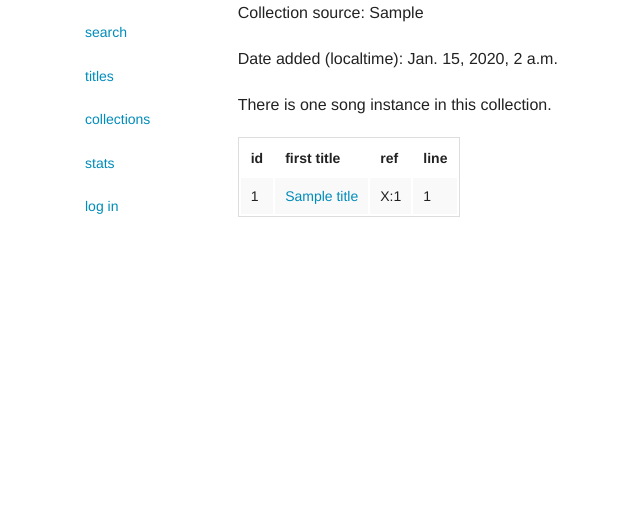
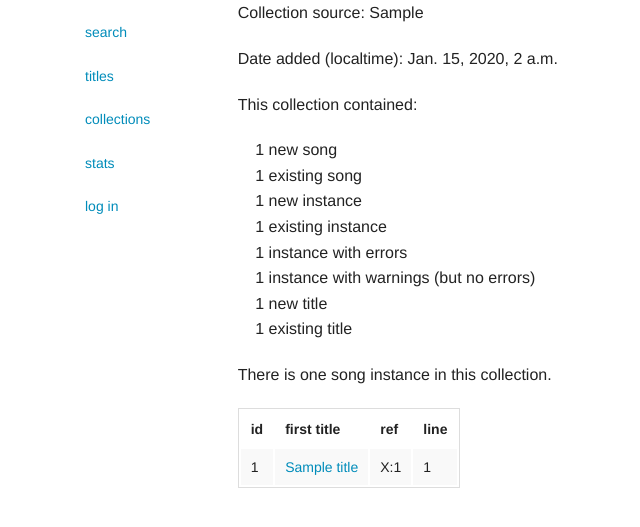
Before and after one commit to theabolton/abcdb, a Django app: page /collection/1/ in a window 1280 px wide. Shown: the part 82-609 px from the top of the page, without its empty margins (84-724 px from the left). Run offline with Django 3.2, Linux system fonts and the light colour scheme; tables that the repository leaves empty hold one stand-in row (values such as "Sample post"); parts of the project's set-up code (start-up, migrations or seed data) failed here and were passed over.

Commit message:
Add per-collection statistics to the database.

```diff
--- a/main/models.py
+++ b/main/models.py
@@ -60,6 +60,14 @@ class Collection(models.Model):
     instances = models.ManyToManyField(Instance, through='CollectionInstance')
     source = models.CharField(max_length=200, unique=True, db_index=True)
     date = models.DateTimeField()
+    new_songs = models.IntegerField(default=0)
+    existing_songs = models.IntegerField(default=0)
+    new_instances = models.IntegerField(default=0)
+    existing_instances = models.IntegerField(default=0)
+    error_instances = models.IntegerField(default=0)
+    warning_instances = models.IntegerField(default=0)
+    new_titles = models.IntegerField(default=0)
+    existing_titles = models.IntegerField(default=0)
 
     def __str__(self):
         return self.source
@@ -71,8 +79,8 @@ class CollectionInstance(models.Model):
     which it occured."""
     collection = models.ForeignKey(Collection, on_delete=models.PROTECT)
     instance = models.ForeignKey(Instance, on_delete=models.PROTECT)
-    X = models.PositiveIntegerField()
-    line_number = models.PositiveIntegerField()
+    X = models.IntegerField()
+    line_number = models.IntegerField()
 
     def __str__(self):
         return 'CollectionInstance {}:{}'.format(self.collection_id, self.instance_id)
--- a/main/templates/main/collection.html
+++ b/main/templates/main/collection.html
@@ -8,9 +8,20 @@
 <p>Collection source: {{ collection.source }}</p>
 <p>Date added (localtime): {{ collection.date|localtime }}</p>
 {% with instances=view.collectioninstances %}
+<p>This collection contained:</p>
+<ul style="list-style: none;">
+    <li>{{ collection.new_songs }} new song{{ collection.new_songs|pluralize }}</li>
+    <li>{{ collection.existing_songs }} existing song{{ collection.existing_songs|pluralize }}</li>
+    <li>{{ collection.new_instances }} new instance{{ collection.new_instances|pluralize }}</li>
+    <li>{{ collection.existing_instances }} existing instance{{ collection.existing_instances|pluralize }}</li>
+    <li>{{ collection.error_instances }} instance{{ collection.error_instances|pluralize }} with errors</li>
+    <li>{{ collection.warning_instances }} instance{{ collection.warning_instances|pluralize }} with warnings (but no errors)</li>
+    <li>{{ collection.new_titles }} new title{{ collection.new_titles|pluralize }}</li>
+    <li>{{ collection.existing_titles }} existing title{{ collection.existing_titles|pluralize }}</li>
+</ul>
 {% with count=instances.paginator.count %}
 <p>There {{ count|pluralize:"is,are"}} {{ count|apnumber }} song
-    instance{{ count|pluralize:"s" }} in this collection.</p>
+    instance{{ count|pluralize }} in this collection.</p>
 {% endwith %}
 {% if instances.has_other_pages %}
     <p>Displaying page {{ instances.number }} of {{ instances.paginator.num_pages }}.</p>
--- a/main/views.py
+++ b/main/views.py
@@ -228,6 +228,20 @@ class UploadParser(ABCParser):
             self.journal += format_html("Found existing collection '{}'<br>\n", source)
 
 
+    def parse(self, filehandle):
+        """Parse ABC upload, then save statistics to the collection."""
+        super().parse(filehandle)
+        self.collection_inst.new_songs = self.counts['new_songs']
+        self.collection_inst.existing_songs = self.counts['existing_songs']
+        self.collection_inst.new_instances = self.counts['new_instances']
+        self.collection_inst.existing_instances = self.counts['existing_instances']
+        self.collection_inst.error_instances = self.counts['error_instances']
+        self.collection_inst.warning_instances = self.counts['warning_instances']
+        self.collection_inst.new_titles = self.counts['new_titles']
+        self.collection_inst.existing_titles = self.counts['existing_titles']
+        self.collection_inst.save()
+
+
     def start_tune(self):
         self.tune_had_errors = False
         self.tune_had_warnings = False
@@ -243,10 +257,10 @@ class UploadParser(ABCParser):
         song_inst, new = Song.objects.get_or_create(digest=song_digest)
         if new:
             self.journal += format_html("Adding new song {}<br>\n", song_digest[:7])
-            self.counts['new_song'] += 1
+            self.counts['new_songs'] += 1
         else:
             self.journal += format_html("Found existing song {}<br>\n", song_digest[:7])
-            self.counts['existing_song'] += 1
+            self.counts['existing_songs'] += 1
         # save Titles
         first_title_inst = None
         if not tune.T:
@@ -256,10 +270,10 @@ class UploadParser(ABCParser):
                                  defaults={'flat_title': remove_diacritics(t).lower()})
             if new:
                 self.journal += format_html("Adding new title '{}'<br>\n", t)
-                self.counts['new_title'] += 1
+                self.counts['new_titles'] += 1
             else:
                 self.journal += format_html("Found existing title '{}'<br>\n", t)
-                self.counts['existing_title'] += 1
+                self.counts['existing_titles'] += 1
             title_inst.songs.add(song_inst)
             if not first_title_inst:
                 first_title_inst = title_inst
@@ -274,10 +288,10 @@ class UploadParser(ABCParser):
                                            'first_title': first_title_inst})
         if new:
             self.journal += format_html("Adding new instance {}<br>\n", tune_digest[:7])
-            self.counts['new_instance'] += 1
+            self.counts['new_instances'] += 1
         else:
             self.journal += format_html("Found existing instance {}<br>\n", tune_digest[:7])
-            self.counts['existing_instance'] += 1
+            self.counts['existing_instances'] += 1
         # add instance to collection
         collinst_inst = CollectionInstance.objects.create(instance=instance_inst,
                                                           collection=self.collection_inst,
@@ -285,11 +299,11 @@ class UploadParser(ABCParser):
         collinst_inst.save()
         # note warning status
         if self.tune_had_errors:
-            self.counts['error_instance'] +=1
+            self.counts['error_instances'] +=1
         elif self.tune_had_warnings:
-            self.counts['warning_instance'] +=1
+            self.counts['warning_instances'] +=1
         else:
-            self.counts['good_instance'] +=1
+            self.counts['good_instances'] +=1
 
 
     def log(self, severity, message, text):
@@ -338,17 +352,17 @@ def upload(request):
             # build a list of natural-language descriptions of the results
             results = []
             for key, text in (
-                    ('new_song', '{} new song{}'),
-                    ('existing_song', '{} existing song{}'),
-                    ('new_instance', '{} new song instance{}'),
-                    ('existing_instance', '{} existing song instance{}'),
-                    ('error_instance', '{} instance{} with errors'),
-                    ('warning_instance', '{} instance{} with warnings'),
-                    ('good_instance', '{} instance{} with no errors or warnings'),
-                    ('new_title', '{} new title{}'),
-                    ('existing_title', '{} existing title{}')):
+                    ('new_songs', '{} new song{}'),
+                    ('existing_songs', '{} existing song{}'),
+                    ('new_instances', '{} new song instance{}'),
+                    ('existing_instances', '{} existing song instance{}'),
+                    ('error_instances', '{} instance{} with errors'),
+                    ('warning_instances', '{} instance{} with warnings'),
+                    ('good_instances', '{} instance{} with no errors or warnings'),
+                    ('new_titles', '{} new title{}'),
+                    ('existing_titles', '{} existing title{}')):
                 result = text.format(p.counts[key], 's' if p.counts[key] != 1 else '')
-                if 'warning' in key and p.counts[key] > 0:
+                if ('warning' in key or 'error' in key) and p.counts[key] > 0:
                     result = '<div style="color:red">' + result + '</div>'
                 results.append(result)
             elapsed = datetime.datetime.now(datetime.timezone.utc) - p.collection_inst.date
```
